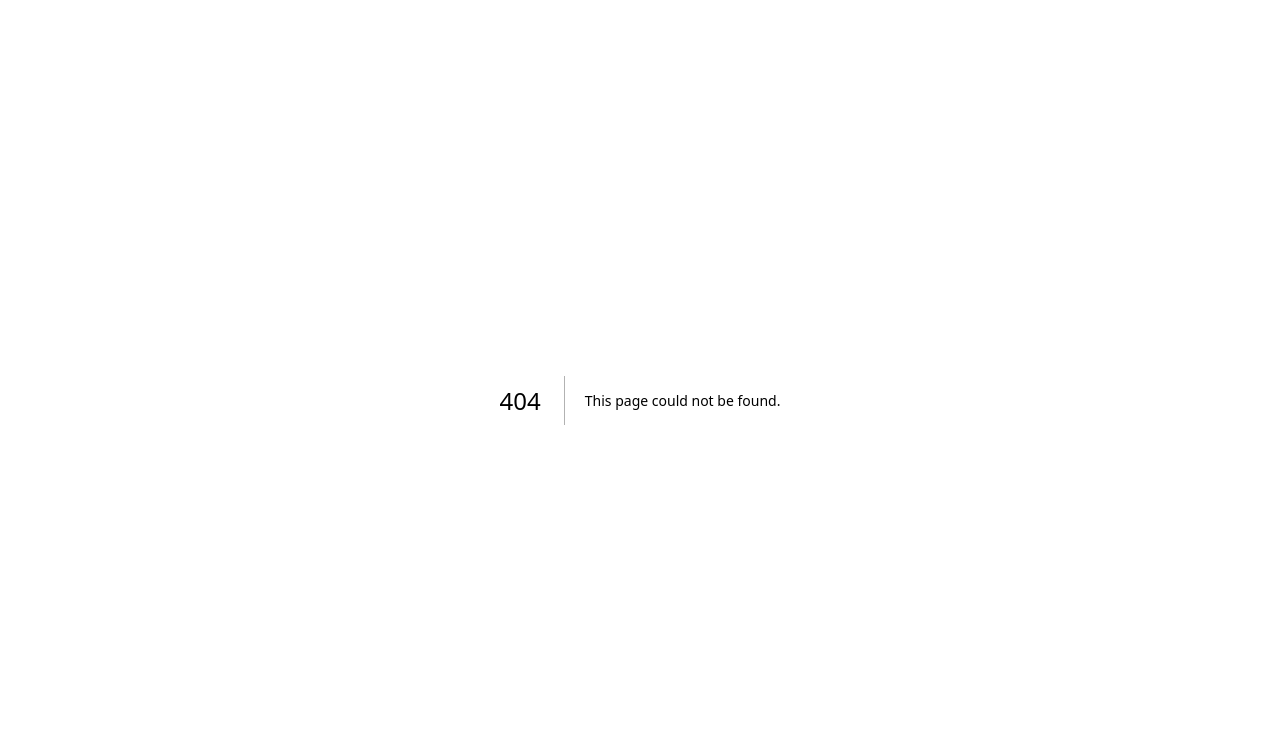
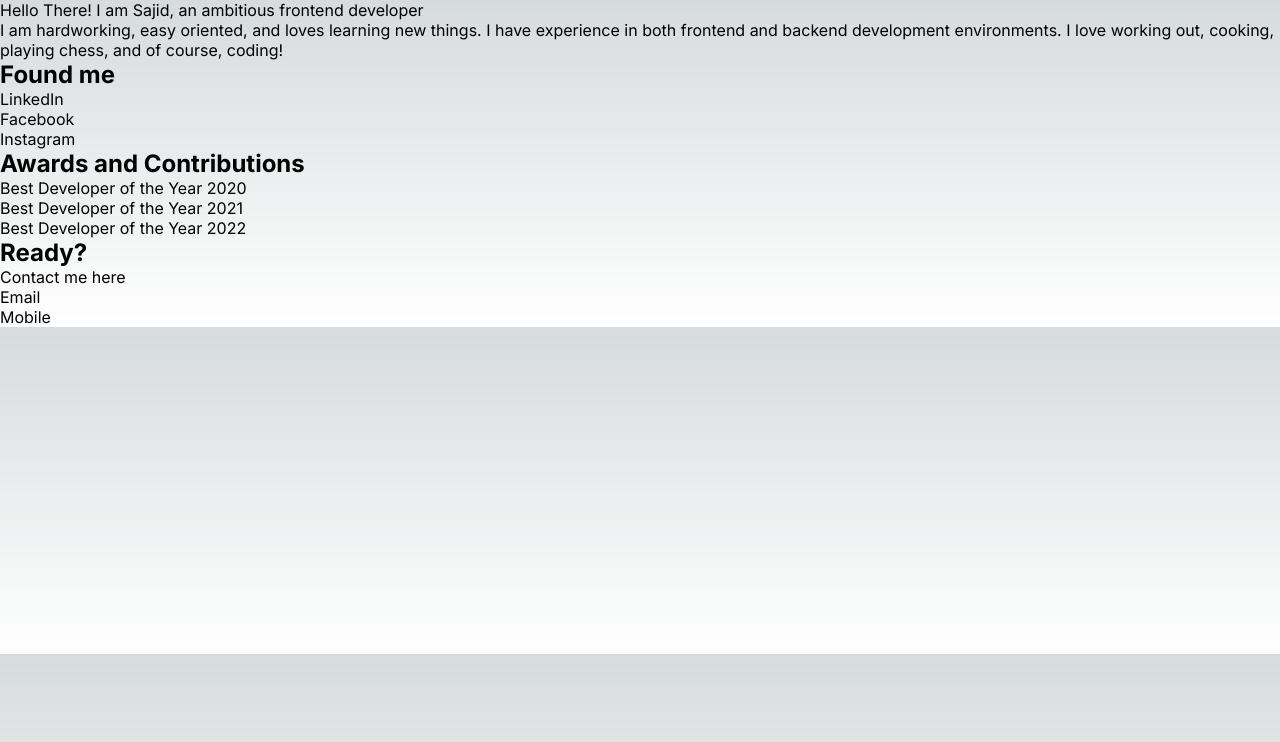
Before and after one commit to Say1ddd/portfolio, a Next.js app: page /about in a window 1280 px wide. Before the commit this address had no page. Shown: the top 742 px of the page. Built offline with nearby package versions, Linux system fonts and the light colour scheme.

Commit message:
Add: about page skeleton

```diff
--- /dev/null
+++ b/src/app/about/page.tsx
@@ -0,0 +1,38 @@
+const page = () => {
+  return (
+    <div>
+      <section id="hero">
+        <p>Hello There! I am Sajid, an ambitious frontend developer</p>
+        <p>
+        I am hardworking, easy oriented, and loves learning new things.
+        I have experience in both frontend and backend development environments.
+        I love working out, cooking, playing chess, and of course, coding!
+        </p>
+      </section>
+      <section id="socials">
+        <h2>Found me</h2>
+        <ul>
+          <li>LinkedIn</li>
+          <li>Facebook</li>
+          <li>Instagram</li>
+        </ul>
+      </section>
+      <section id="awards">
+        <h2>Awards and Contributions</h2>
+        <ul>
+          <li>Best Developer of the Year 2020</li>
+          <li>Best Developer of the Year 2021</li>
+          <li>Best Developer of the Year 2022</li>
+        </ul>
+      </section>
+      <section id="contact">
+        <h2>Ready?</h2>
+        <span>Contact me here</span>
+        <p>Email</p>
+        <p>Mobile</p>
+      </section>
+    </div>
+  )
+}
+
+export default page
```
